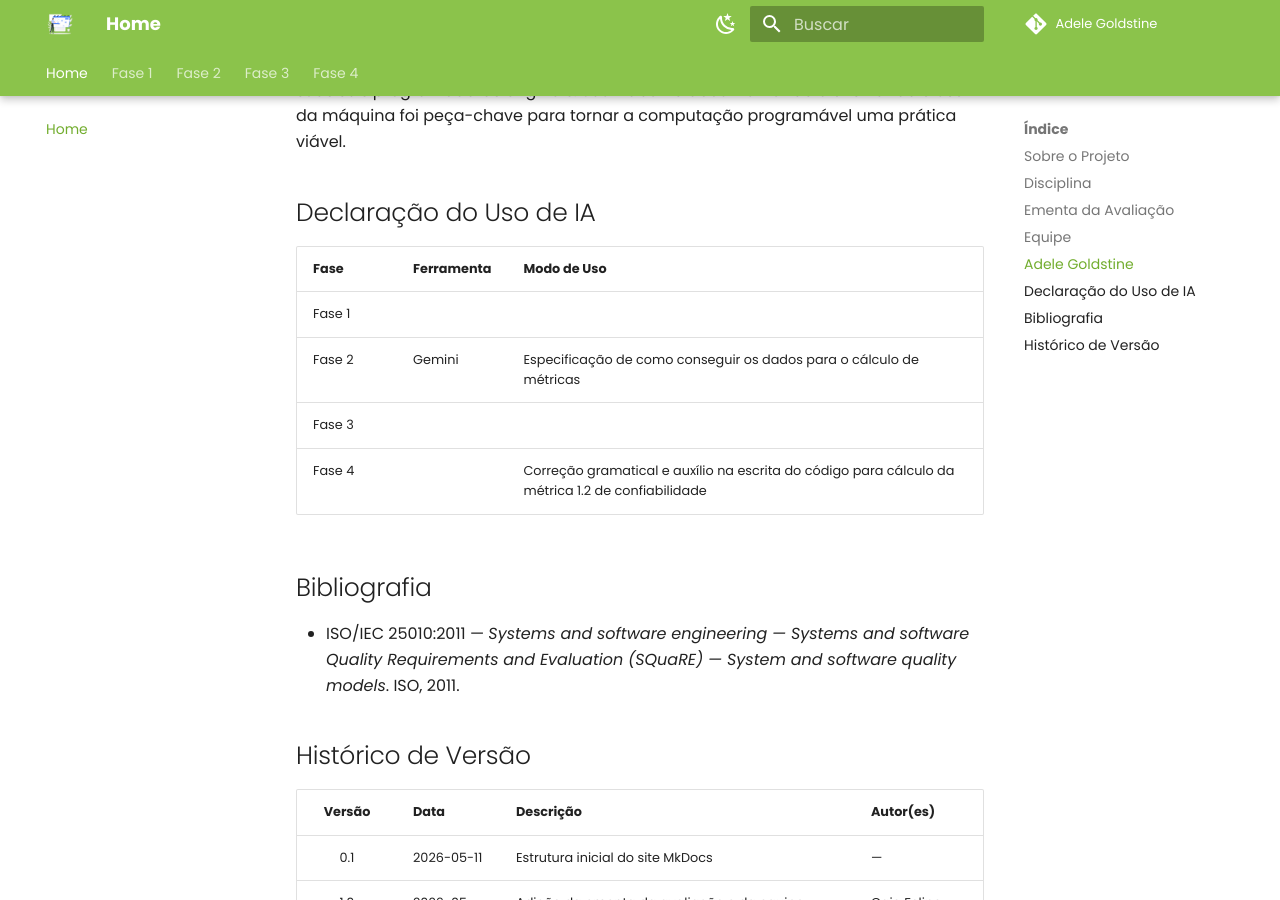
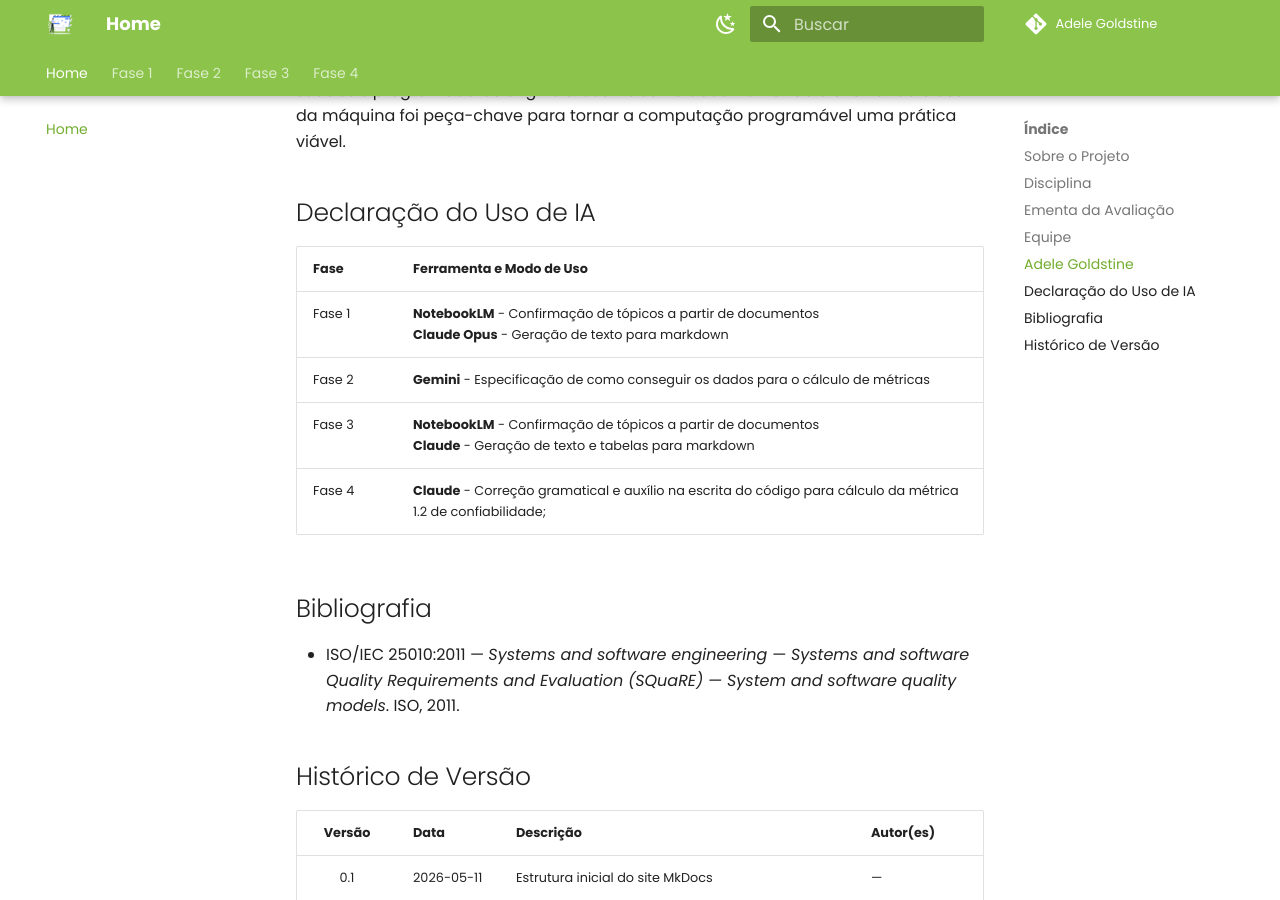
Before and after one commit to FCTE-Qualidade-de-Software-1/2026-1_T01_ADELE_GOLDSTINE, an MkDocs documentation site: the page built from docs/index.md, in a window 1280 px wide and 900 px high, scrolled down 1610 px. Built offline with MkDocs 1.6.1 and Material for MkDocs 9.7.7, drawn with Linux system fonts in a browser that asks for light colours; comment, search, counter and statistics services are not loaded.

Commit message:
docs: declaracao de uso de ia

```diff
--- a/docs/index.md
+++ b/docs/index.md
@@ -39,12 +39,12 @@ Adele Goldstine (1920–1964) foi uma matemática e cientista da computação am
 
 ## Declaração do Uso de IA
 
-| Fase | Ferramenta | Modo de Uso |
-|---|---| --- |
-|Fase 1|| |
-| Fase 2 | Gemini | Especificação de como conseguir os dados para o cálculo de métricas |
-| Fase 3 | | |
-| Fase 4 | | Correção gramatical e auxílio na escrita do código para cálculo da métrica 1.2 de confiabilidade |
+| Fase | Ferramenta e Modo de Uso |
+|---|---|
+| Fase 1 | **NotebookLM** - Confirmação de tópicos a partir de documentos <br> **Claude Opus** - Geração de texto para markdown |
+| Fase 2 | **Gemini** - Especificação de como conseguir os dados para o cálculo de métricas |
+| Fase 3 | **NotebookLM** - Confirmação de tópicos a partir de documentos <br> **Claude** - Geração de texto e tabelas para markdown|
+| Fase 4 | **Claude** - Correção gramatical e auxílio na escrita do código para cálculo da métrica 1.2 de confiabilidade; |
 
 
 ## Bibliografia
```
